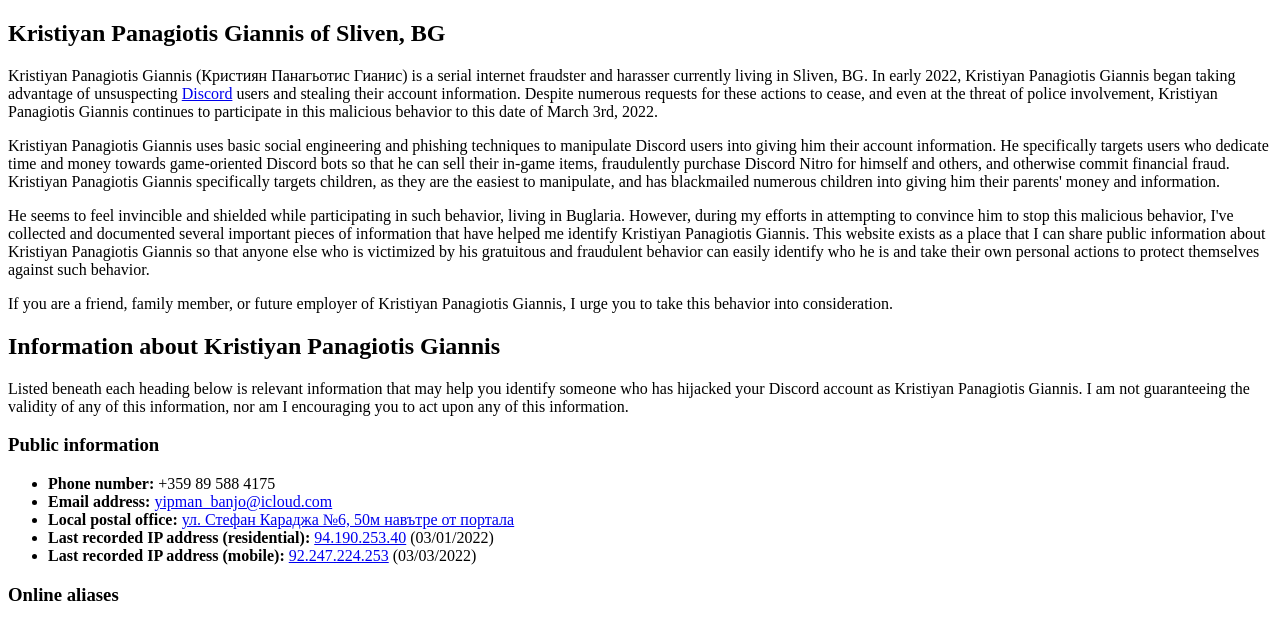
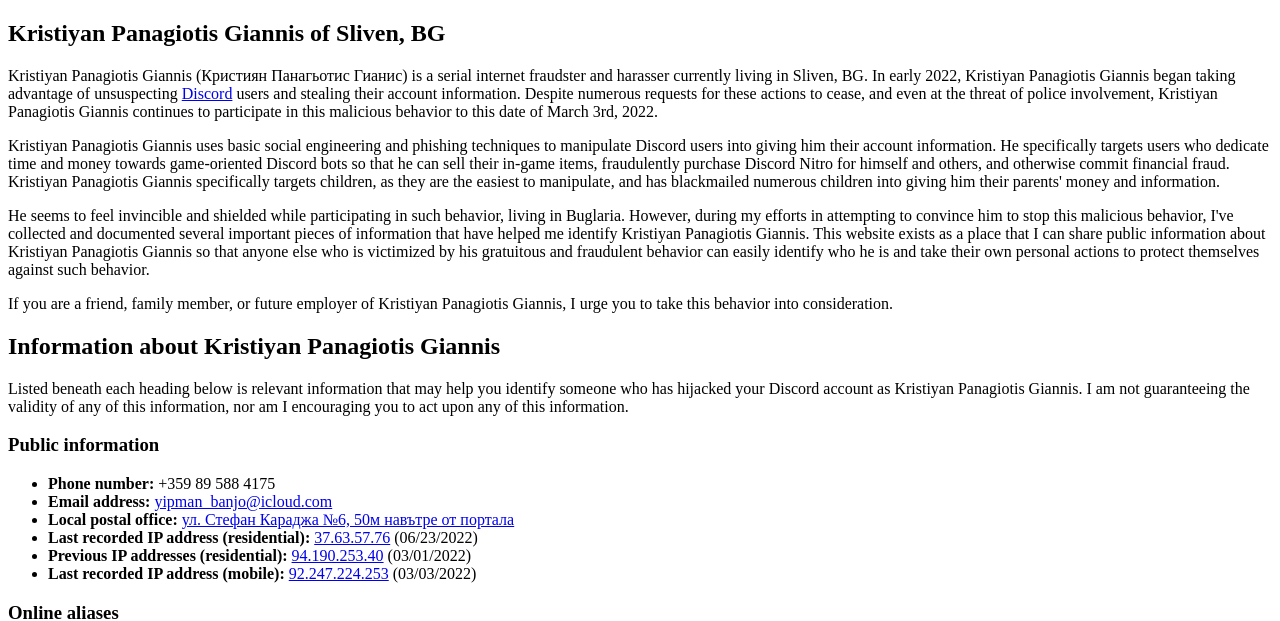
Before and after one commit to gemineet/info, a plain HTML site: page index.html in a window 1280 px wide. Shown: the top 621 px of the page. Drawn offline with Linux system fonts and the light colour scheme.

Commit message:
Update index.html

```diff
--- a/index.html
+++ b/index.html
@@ -25,7 +25,8 @@
                 <li><strong>Phone number:</strong> +359 89 588 4175</li>
                 <li><strong>Email address:</strong> <a href="mailto:yipman_banjo@icloud.com">yipman_banjo@icloud.com</a></li>
                 <li><strong>Local postal office:</strong> <a href="http://www.couriers-bg.com/catalog/a/1454/ekont_expres_-_ofis_sliven_svetlina.htm" target="_blank">ул. Стефан Караджа №6, 50м навътре от портала</a></li>
-                <li><strong>Last recorded IP address (residential):</strong> <a href="http://www.ip-tracker.org/locator/ip-lookup.php?ip=94.190.253.40" target="_blank">94.190.253.40</a> (03/01/2022)</li>
+                <li><strong>Last recorded IP address (residential):</strong> <a href="http://www.ip-tracker.org/locator/ip-lookup.php?ip=37.63.57.76" target="_blank">37.63.57.76</a> (06/23/2022)</li>
+		<li><strong>Previous IP addresses (residential):</strong> <a href="http://www.ip-tracker.org/locator/ip-lookup.php?ip=94.190.253.40" target="_blank">94.190.253.40</a> (03/01/2022)</li>
                 <li><strong>Last recorded IP address (mobile):</strong> <a href="http://www.ip-tracker.org/locator/ip-lookup.php?ip=92.247.224.253" target="_blank">92.247.224.253</a> (03/03/2022)</li>
             </ul>
             <h3>Online aliases</h3>
```
